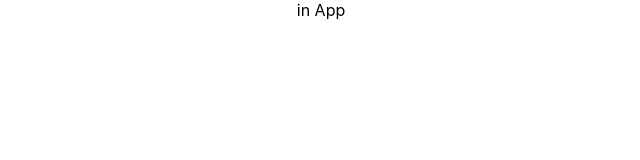
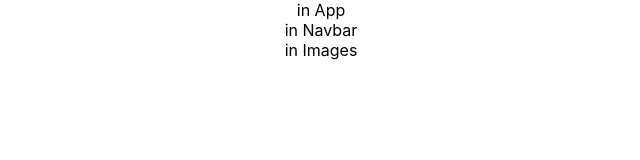
Before and after one commit to DXRovang/shopify-mars, a React (Create React App) app: page / in a window 1280 px wide. Shown: the top 160 px of the page, without its empty margins (319-959 px from the left). Built offline with nearby package versions, Linux system fonts and the light colour scheme.

Commit message:
adds empty components

```diff
--- a/src/App.js
+++ b/src/App.js
@@ -1,10 +1,14 @@
 
 import './App.css';
+import Navbar from './Navbar';
+import Images from './Images';
 
 function App() {
   return (
     <div className="App">
-in App
+      in App
+      <Navbar/>
+      <Images/>
     </div>
   );
 }
--- /dev/null
+++ b/src/Images.js
@@ -0,0 +1,9 @@
+const Images = () => {
+  return (
+    <div>
+      in Images
+    </div>
+   );
+}
+
+export default Images;
--- /dev/null
+++ b/src/Navbar.js
@@ -0,0 +1,9 @@
+const Navbar = () => {
+  return (
+    <div>
+      in Navbar
+    </div>
+   );
+}
+
+export default Navbar;
```
